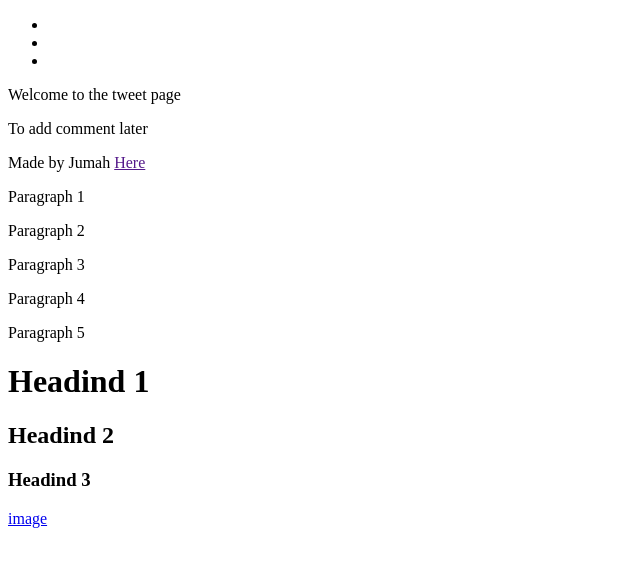
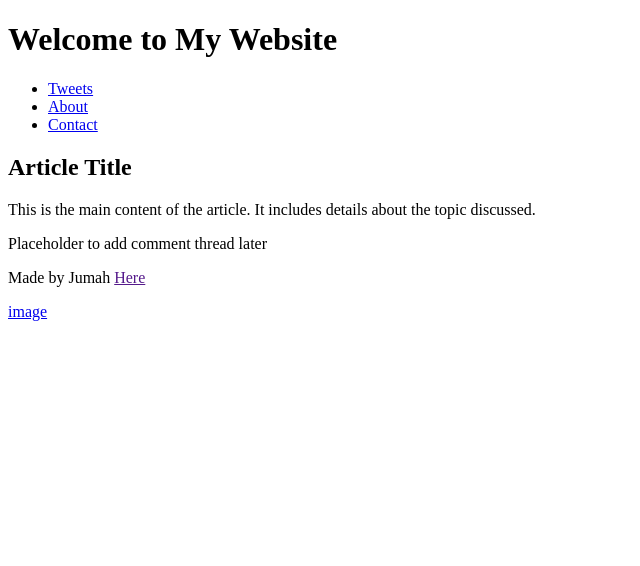
Before and after one commit to Jumah18/My_First_Portfolio, a plain HTML site: page html_basic/index.html in a window 1280 px wide. Shown: the whole page, without its empty margins (0-640 px from the left). Drawn offline with Linux system fonts and the light colour scheme.

Commit message:
still on

```diff
--- a/html_basic/index.html
+++ b/html_basic/index.html
@@ -1,41 +1,36 @@
 <!DOCTYPE html>
 <html lang="en">
-
 <head>
     <meta charset="UTF-8">
     <meta name="viewport" content="width=device-width, initial-scale=1.0">
-    <title>Document</title>
+    <title>Structured HTML Page</title>
 </head>
-
 <body>
     <header>
-        <ul>
-            <li><a href="tweets.html"></a></li>
-            <li></li>
-            <li></li>
-        </ul>
+        <h1>Welcome to My Website</h1>
+        <nav>
+            <ul>
+                <li><a href="tweets.html">Tweets</a></li>
+                <li><a href="#">About</a></li>
+                <li><a href="#">Contact</a></li>
+            </ul>
+        </nav>
     </header>
+
     <main>
         <article>
-            Welcome to the tweet page
+            <h2>Article Title</h2>
+            <p>This is the main content of the article. It includes details about the topic discussed.</p>
         </article>
+
         <aside>
-            <p>To add comment later</p>
+            <p>Placeholder to add comment thread later</p>
         </aside>
     </main>
+
     <footer>
         <p>Made by Jumah <a href="" target="">Here</a></p>
+        <a href="https://images.app.goo.gl/rACzwQibHhLqDUSn6">image</a> <br>
     </footer>
-    <p>Paragraph 1</p>
-    <p>Paragraph 2</p>
-    <p>Paragraph 3</p>
-    <p>Paragraph 4</p>
-    <p>Paragraph 5</p>
-
-    <h1>Headind 1</h1>
-    <h2>Headind 2</h2>
-    <h3>Headind 3</h3>
-
-   <a href="https://images.app.goo.gl/rACzwQibHhLqDUSn6">image</a> <br>
-
 </body>
+</html>
```
Also changed, not shown: css_basic/index.html (deleted, +0 -43 lines), css_basic/tweets.html (deleted, +0 -32 lines), html_basic/tweets.html (+39 -1 lines), css_basic/base.css (deleted), css_basic/styles.css (deleted).
